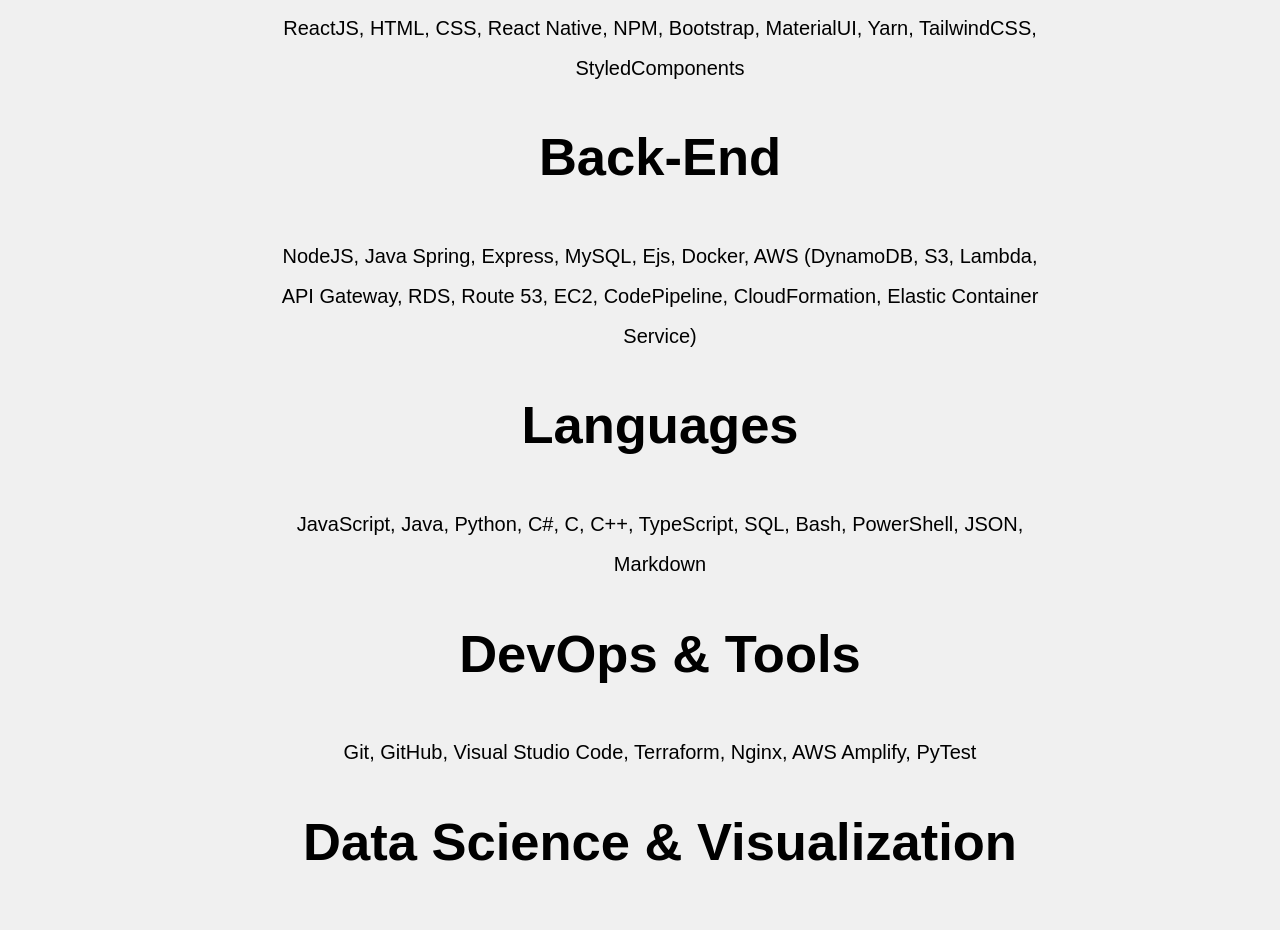
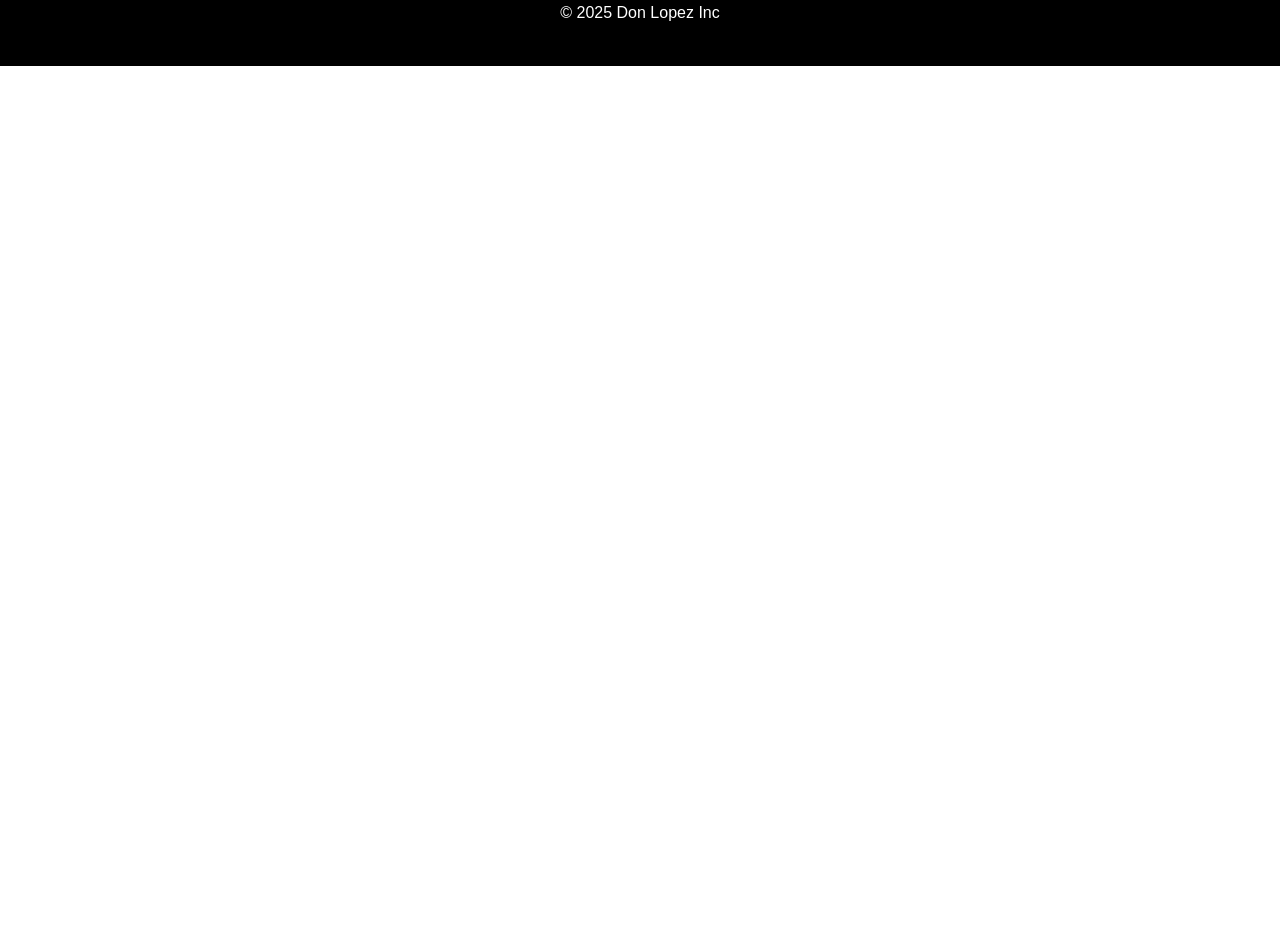
Before and after one commit to donlopez/personal-web-app, a React (Create React App) app: page / in a window 1280 px wide. Shown: the part 1080-2010 px from the top of the page. After the commit the page ends 1146 px from the top, so only its background shows below. Built offline with nearby package versions, Linux system fonts and the light colour scheme.

Commit message:
modified:   src/pages/Home.js 	modified:   src/styles/Home.css

```diff
--- a/src/pages/Home.js
+++ b/src/pages/Home.js
@@ -1,4 +1,4 @@
-import React from 'react';
+import React, { useState } from 'react';
 import LinkedInIcon from '@mui/icons-material/LinkedIn';
 import GitHubIcon from '@mui/icons-material/GitHub';
 import TwitterIcon from '@mui/icons-material/Twitter';
@@ -9,6 +9,8 @@
 import bannerImage from '../assets/matrixRec.jpeg';
 
 function Home() {
+  const [isModalOpen, setIsModalOpen] = useState(false);
+
   return (
     <div className="home">
       <header>
@@ -17,60 +19,37 @@
         </div>
       </header>
 
+      {/* Profile Picture with Click Event */}
       <div className="profile-picture-container">
-      <Link to="/profile">
-        <img src={profilePic} alt="Julio Lopez" className="profile-picture" />
-      </Link>
+        <img
+          src={profilePic}
+          alt="Julio Lopez"
+          className="profile-picture"
+          onClick={() => setIsModalOpen(true)}
+        />
       </div>
 
+      {/* Modal for Enlarged Profile Picture */}
+      {isModalOpen && (
+        <div className="modal" onClick={() => setIsModalOpen(false)}>
+          <div className="modal-content">
+            <img src={profilePic} alt="Julio Lopez Enlarged" />
+          </div>
+        </div>
+      )}
+
       <div className="about">
-      <h2> Julio Lopez </h2>
+        <h2>Julio Lopez</h2>
         <div className="prompt">
-        <p> A cloud architect and data analyst with a blend of technical expertise and creative problem-solving. </p>
+          <p>A cloud architect and data analyst with a blend of technical expertise and creative problem-solving.</p>
           <Link to="https://www.linkedin.com/in/julio-lopez-380937282/"><LinkedInIcon /></Link>
           <Link to="https://github.com/donlopez" target="_blank" rel="noopener noreferrer"><GitHubIcon /></Link>
           <Link to="https://twitter.com/dominicanking83" target="_blank" rel="noopener noreferrer"><TwitterIcon /></Link>
-        <Link to="mailto: juliolopez9260@gmail.com" target="_blank" rel="noopener noreferrer"><EmailIcon /></Link>
+          <Link to="mailto:juliolopez9260@gmail.com" target="_blank" rel="noopener noreferrer"><EmailIcon /></Link>
         </div>
       </div>
-      <div className="skills">
-  <h1> Skills </h1>
-  <ol className="list">
-    <li className="item">
-      <h2> Front-End </h2>
-      <span>
-        ReactJS, HTML, CSS, React Native, NPM, Bootstrap, MaterialUI, Yarn, TailwindCSS, StyledComponents
-      </span>
-    </li>
-    <li className="item">
-      <h2> Back-End </h2>
-      <span>
-        NodeJS, Java Spring, Express, MySQL, Ejs, Docker, AWS (DynamoDB, S3, Lambda, API Gateway, RDS, Route 53, EC2, CodePipeline, CloudFormation, Elastic Container Service)
-      </span>
-    </li>
-    <li className="item">
-      <h2> Languages </h2>
-      <span>
-        JavaScript, Java, Python, C#, C, C++, TypeScript, SQL, Bash, PowerShell, JSON, Markdown
-      </span>
-    </li>
-    <li className="item">
-      <h2> DevOps & Tools </h2>
-      <span>
-        Git, GitHub, Visual Studio Code, Terraform, Nginx, AWS Amplify, PyTest
-      </span>
-    </li>
-    <li className="item">
-      <h2> Data Science & Visualization </h2>
-      <span>
-        Tableau, NumPy, Pandas, Matplotlib, Seaborn, Jupyter Notebook
-      </span>
-    </li>
-  </ol>
     </div>
-
-    </div>
-  )
+  );
 }
 
-export default Home
+export default Home;
--- a/src/styles/Home.css
+++ b/src/styles/Home.css
@@ -117,3 +117,40 @@
       font-size: 30px;
     }
   }
+
+
+
+  /* Modal background */
+.modal {
+  position: fixed;
+  top: 0;
+  left: 0;
+  width: 100%;
+  height: 100%;
+  background-color: rgba(0, 0, 0, 0.8);
+  display: flex;
+  justify-content: center;
+  align-items: center;
+  z-index: 1000;
+}
+
+/* Modal content */
+.modal-content {
+  max-width: 90%;
+  max-height: 90%;
+  display: flex;
+  justify-content: center;
+}
+
+.modal-content img {
+  width: auto;
+  max-width: 500px; /* Adjust size as needed */
+  max-height: 500px; /* Adjust size as needed */
+  border-radius: 10px;
+  box-shadow: 0px 0px 20px rgba(255, 255, 255, 0.3);
+  transition: transform 0.2s ease-in-out;
+}
+
+.modal-content img:hover {
+  transform: scale(1.05);
+}
```
Lines whose indentation alone changed are shown as unchanged.
